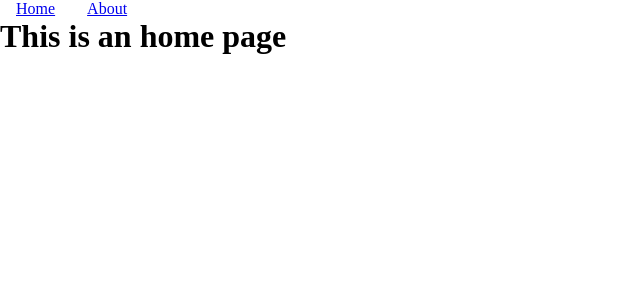
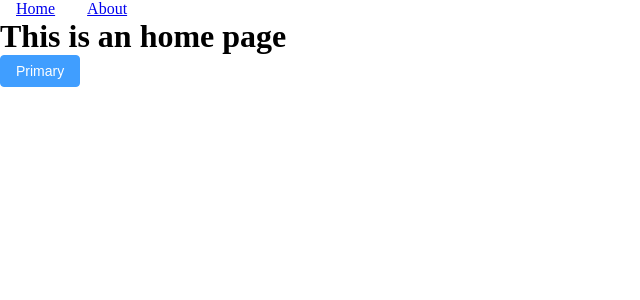
Before and after one commit to zxh111222/cr, a Vue app in the folder web/: page / in a window 1280 px wide. Shown: the top 300 px of the page, without its empty margins (0-640 px from the left). Built offline with nearby package versions, Linux system fonts and the light colour scheme.

Commit message:
feat(web): 引入 Element Plus，并测试使用最基础的按钮组件
https://element-plus.org/zh-cn/guide/quickstart.html

```diff
--- a/web/src/main.js
+++ b/web/src/main.js
@@ -5,10 +5,13 @@
 
 import App from './App.vue'
 import router from './router'
+import ElementPlus from 'element-plus'
+import 'element-plus/dist/index.css'
 
 const app = createApp(App)
 
 app.use(createPinia())
 app.use(router)
+app.use(ElementPlus)
 
 app.mount('#app')
--- a/web/src/views/HomeView.vue
+++ b/web/src/views/HomeView.vue
@@ -4,5 +4,6 @@
 <template>
   <main>
     <h1>This is an home page</h1>
+    <el-button type="primary">Primary</el-button>
   </main>
 </template>
```
